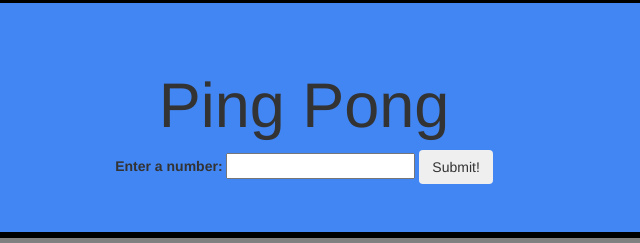
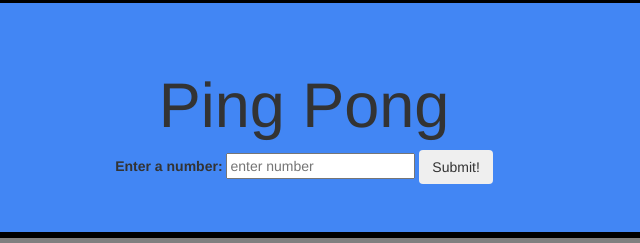
Before and after one commit to svillars/ping-pong, a plain HTML site: page index.html in a window 1280 px wide. Shown: the top 243 px of the page, 336-976 px from the left. Drawn offline with nearby package versions, Linux system fonts and the light colour scheme.

```diff
--- a/index.html
+++ b/index.html
@@ -14,7 +14,7 @@
         <h1>Ping Pong</h1>
         <form>
           <label>Enter a number:</label>
-          <input type="text">
+          <input type="text" placeholder="enter number">
           <button type="submit" class="btn">Submit!</button>
         </form>
       </div>
--- a/js/scripts.js
+++ b/js/scripts.js
@@ -1,4 +1,4 @@
-//user logic ===========================
+//user interface logic ===========================
 $(document).ready(function() {
   $("form").submit(function(event) {
     event.preventDefault();
```
Also changed, not shown: 1 other file.
